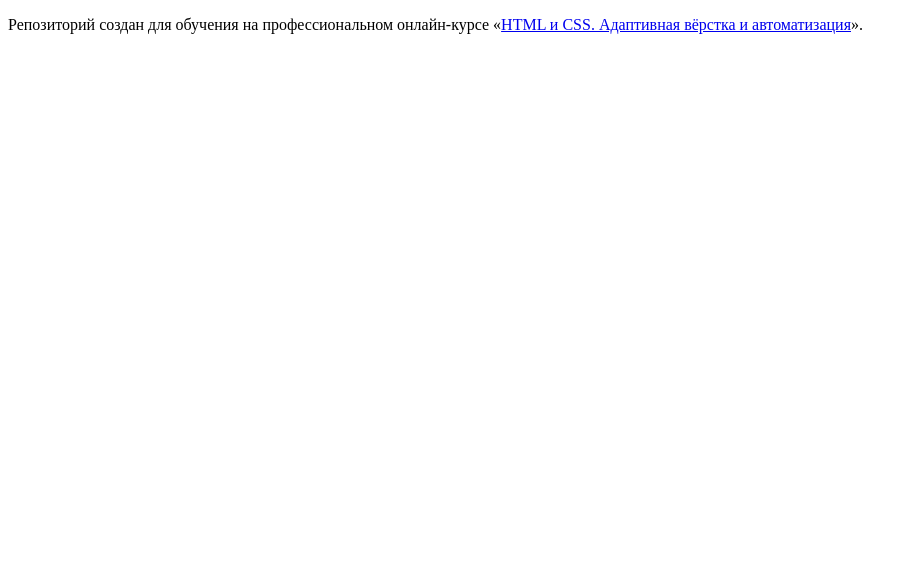
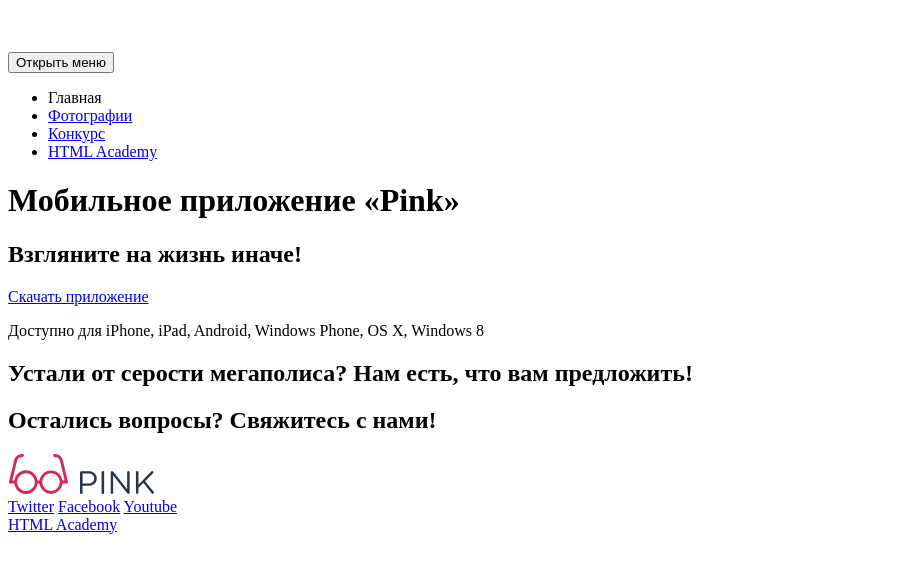
Before and after one commit to htmlacademy-adaptive/1239573-pink-25, a website: page source/index.html in a window 1280 px wide. Shown: the whole page, without its empty margins (0-913 px from the left). Drawn offline with Linux system fonts and the light colour scheme.

Commit message:
Шапка и основная структура

```diff
--- a/source/index.html
+++ b/source/index.html
@@ -1,12 +1,74 @@
 <!DOCTYPE html>
-<html lang="ru">
+<html class="page"lang="ru">
   <head>
     <meta charset="utf-8">
     <title>HTML Academy: Пинк</title>
   </head>
-  <body>
+  <body class="page__body">
+    <!-- Шапка -->
+    <header class="header">
+      <a class="header__logo" href="#">
+        <img class="header__logo-image" src="img/logo-white-mobile.svg" width="147" height="40" alt="Приложение «Pink»">
+      </a>
+      <nav class="nav">
+        <button class="nav__toggle" type="button"><span class="visually-hidden">Открыть меню</span></button>
+        <div class="nav__wrapper">
+          <ul class="nav__list site-list">
+            <li class="site-list__item"><a>Главная</a></li>
+            <li class="site-list__item"><a href="#">Фотографии</a></li>
+            <li class="site-list__item"><a href="form.html">Конкурс</a></li>
+            <li class="site-list__item"><a href="https://htmlacademy.ru">HTML Academy</a></li>
+          </ul>
+        </div>
+      </nav>
+    </header>
+    <!-- Основная часть -->
+    <main class="main">
+      <h1 class="visually-hidden">Мобильное приложение «Pink»</h1>
+      <section class="promo">
+        <h2 class="promo__title">Взгляните на жизнь иначе!</h2>
+        <section class="promo__download">
+          <a class="button" href="#">Скачать приложение</a>
+          <div>
+            <a class="promo__item--apple" href="#"></a>
+            <a class="promo__item--android" href="#"></a>
+            <a class="promo__item--microsoft" href="#"></a>
+          </div>
+          <p class="promo__content">Доступно для iPhone, iPad, Android, Windows Phone, OS X, Windows 8</p>
+        </section>
 
-    <p>Репозиторий создан для обучения на профессиональном онлайн‑курсе «<a href="https://htmlacademy.ru/intensive/adaptive">HTML и CSS. Адаптивная вёрстка и автоматизация</a>».</p>
+      </section>
+      <!-- О приложении -->
+      <section class="advantages">
+        <h2 class="advantages__title">Устали от серости мегаполиса? Нам есть, что вам предложить!</h2>
+        <div class="advantages__wrapper">
 
+        </div>
+      </section>
+      <!-- Отзывы -->
+      <section class="reviews">
+
+      </section>
+      <!-- Прайс-лист -->
+      <section class="price">
+
+      </section>
+      <!-- Контакты -->
+      <section class="contacts">
+        <h2 class="contacts__title">Остались вопросы? Свяжитесь с нами!</h2>
+      </section>
+
+    </main>
+    <footer class="footer">
+      <a class="footer__logo" href="#">
+        <img class="footer__logo-image" src="img/logo-dark-mobile.svg" width="147" height="40" alt="Приложение «Pink»">
+      </a>
+      <nav class="social-list">
+        <a class="social-item twitter" href="#">Twitter</a>
+        <a class="social-item facebook" href="#">Facebook</a>
+        <a class="social-item youtube" href="#">Youtube</a>
+      </nav>
+      <a class="htmlacdademy-link" href="https://htmlacademy.ru/">HTML Academy</a>
+    </footer>
   </body>
 </html>
```
Also changed, not shown: source/img/logo-dark-mobile.svg (added), source/img/logo-white-mobile.svg (added), source/img/map-mobile.jpg (added).
